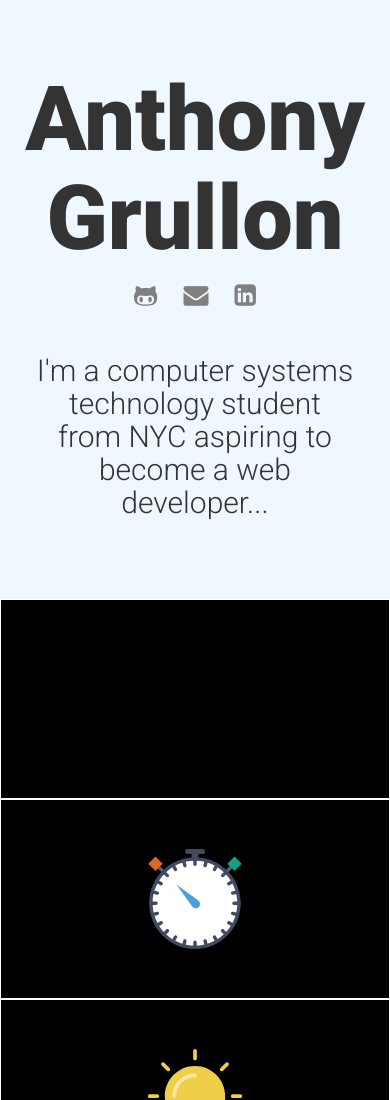
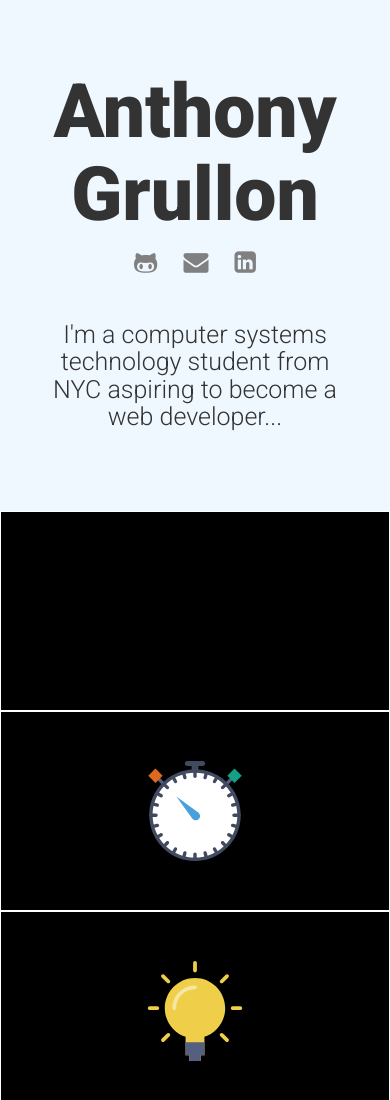
Before and after one commit to agrullon95/agrullon95.github.io, a plain HTML site: page index.html in a window 390 px wide. Shown: the top 1100 px of the page. Drawn offline with nearby package versions, Linux system fonts and the light colour scheme.

Commit message:
Fixed h1 and h2 font-size for smaller mobile device screens

```diff
--- a/css/main.css
+++ b/css/main.css
@@ -123,7 +123,22 @@ http://www.flaticon.com/packs/essential-collection
     text-align: center;
   }
   header h1 {
-    font-size: 70px;
+    font-size: 65px;
+  }
+  .contacts {
+    display: block;
+  }
+}
+
+@media(max-width:400px){
+  header h1, header h2, .contacts{
+    text-align: center;
+  }
+  header h1 {
+    font-size: 75px;
+  }
+  header h2 {
+    font-size: 25px;
   }
   .contacts {
     display: block;
```
